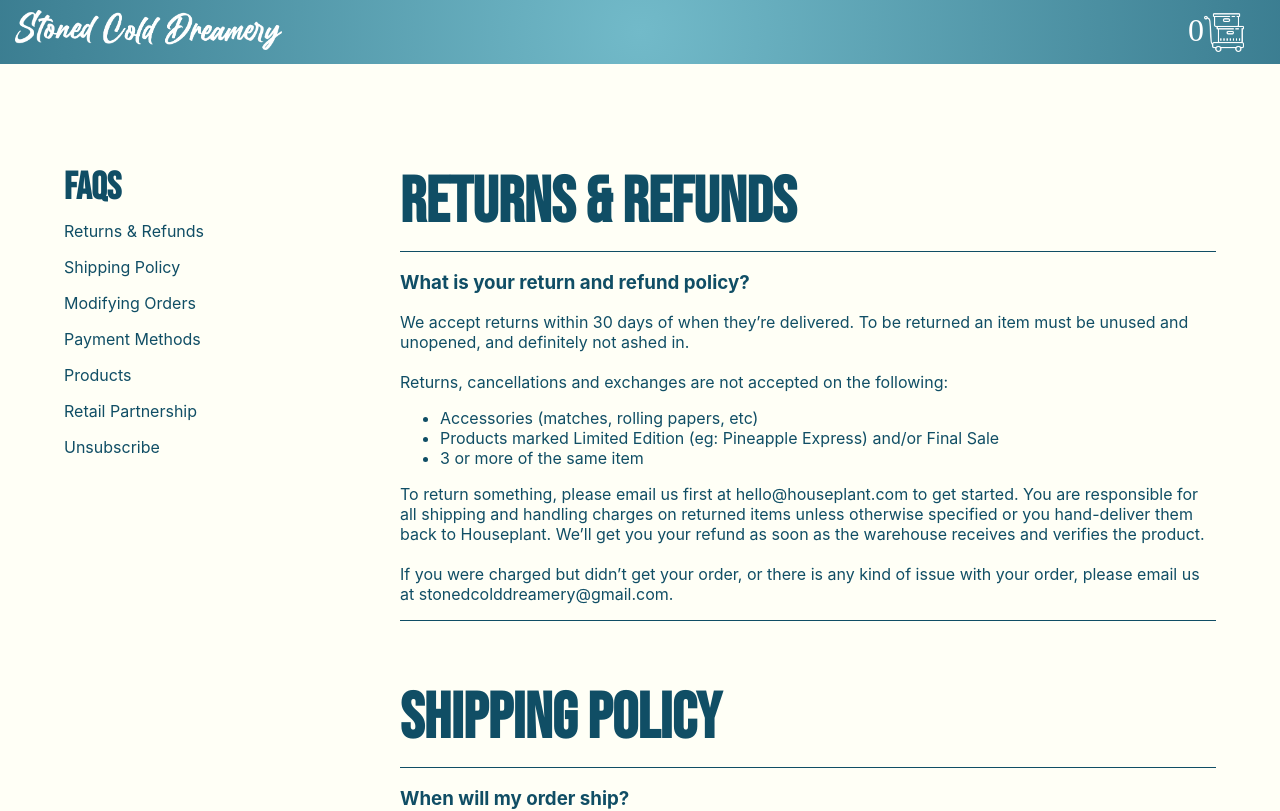
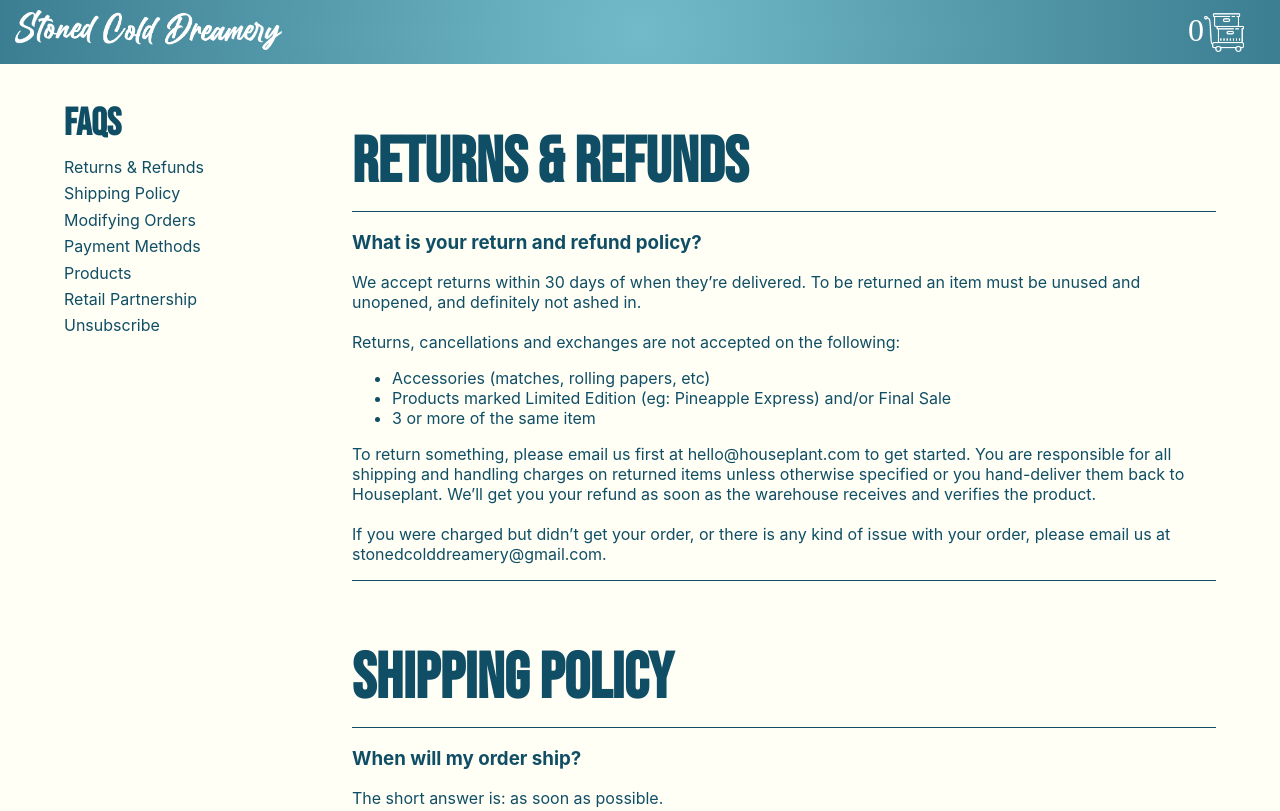
Before and after one commit to jonnicwolf/stoned_cold_dreamery, a React (Create React App) app: page /faqs in a window 1280 px wide. Shown: the top 811 px of the page. Built offline with nearby package versions, Linux system fonts and the light colour scheme; a web font is replaced by a local one.

Commit message:
faq done

```diff
--- a/src/pages/FAQS.jsx
+++ b/src/pages/FAQS.jsx
@@ -16,6 +16,7 @@ const FAQS = () => {
           <Anchor href='#7'>Unsubscribe</Anchor>
         </AnchorContainer>
       </FAQGroup>
+
       <Content>
         <FAQ id='1'>
           <Title>RETURNS & REFUNDS</Title>
@@ -39,6 +40,7 @@ const FAQS = () => {
             </p>
           </Policy>
         </FAQ>
+
         <FAQ id='2'>
           <Title>SHIPPING Policy</Title>
           <LineBreak />
@@ -86,6 +88,7 @@ const FAQS = () => {
             <br />
           </Policy>
         </FAQ>
+
         <FAQ id='3'>
           <Title>MODIFYING ORDERS</Title>
           <LineBreak />
@@ -102,6 +105,7 @@ const FAQS = () => {
             <br />
           </Policy>
         </FAQ>
+
         <FAQ id='4'>
           <Title>PAYMENT METHODS</Title>
           <LineBreak />
@@ -118,6 +122,7 @@ const FAQS = () => {
             <br />
           </Policy>
         </FAQ>
+
         <FAQ id='5'>
           <Title>PRODUCTS</Title>
           <LineBreak />
@@ -143,6 +148,7 @@ const FAQS = () => {
             <br />
           </Policy>
         </FAQ>
+
         <FAQ id='6'>
           <Title>RETAIL PARTNERSHIP</Title>
           <LineBreak />
@@ -153,6 +159,7 @@ const FAQS = () => {
             <br />
           </Policy>
         </FAQ>
+
         <FAQ id='7'>
           <Title>UNSUBSCRIBE</Title>
           <LineBreak />
@@ -169,18 +176,24 @@ const FAQS = () => {
 };
 
 const Container = styled.div`
-  margin-top: 10vh;
+  margin-top: 5vh;
   color: #104e65;
   display: flex;
   justify-content: space-between;
   padding: 5vw;
   gap: 5vw;
 `;
+
 const FAQGroup = styled.div`
   width: 25%;
+  position: fixed;
+  left: 5vw;
+  top: 0;
+  margin-top: 10vh;
 `;
 const Content = styled.div`
   width: 75%;
+  padding-left: 25%;
   display: flex;
   flex-direction: column;
   gap: 3vw;
@@ -211,7 +224,7 @@ const Policy = styled.div`
 const AnchorContainer = styled.div`
   display: flex;
   flex-direction: column;
-  gap: 2vh;
+  gap: 0.8vh;
   `;
   const Anchor = styled.a`
   text-decoration: none;
```
